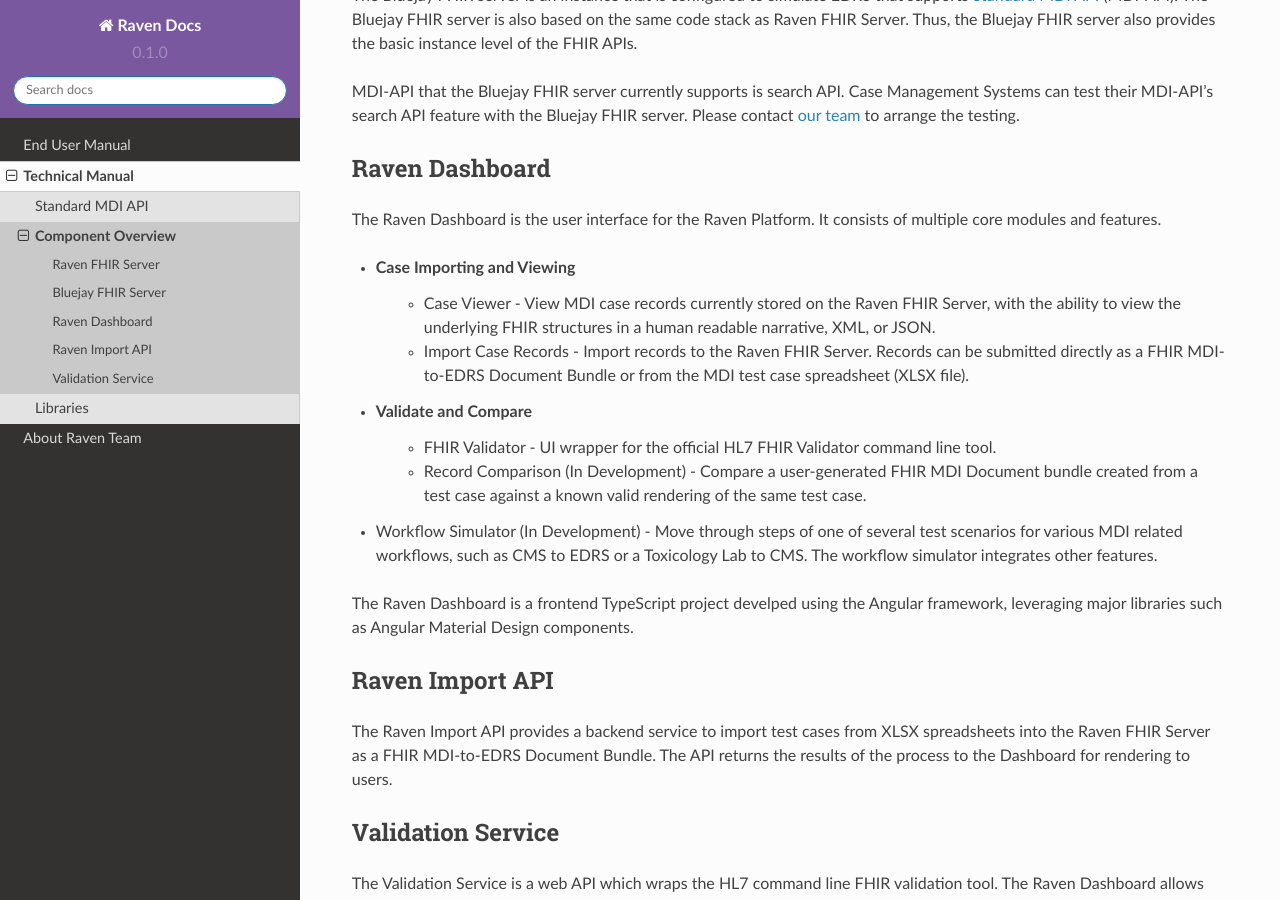
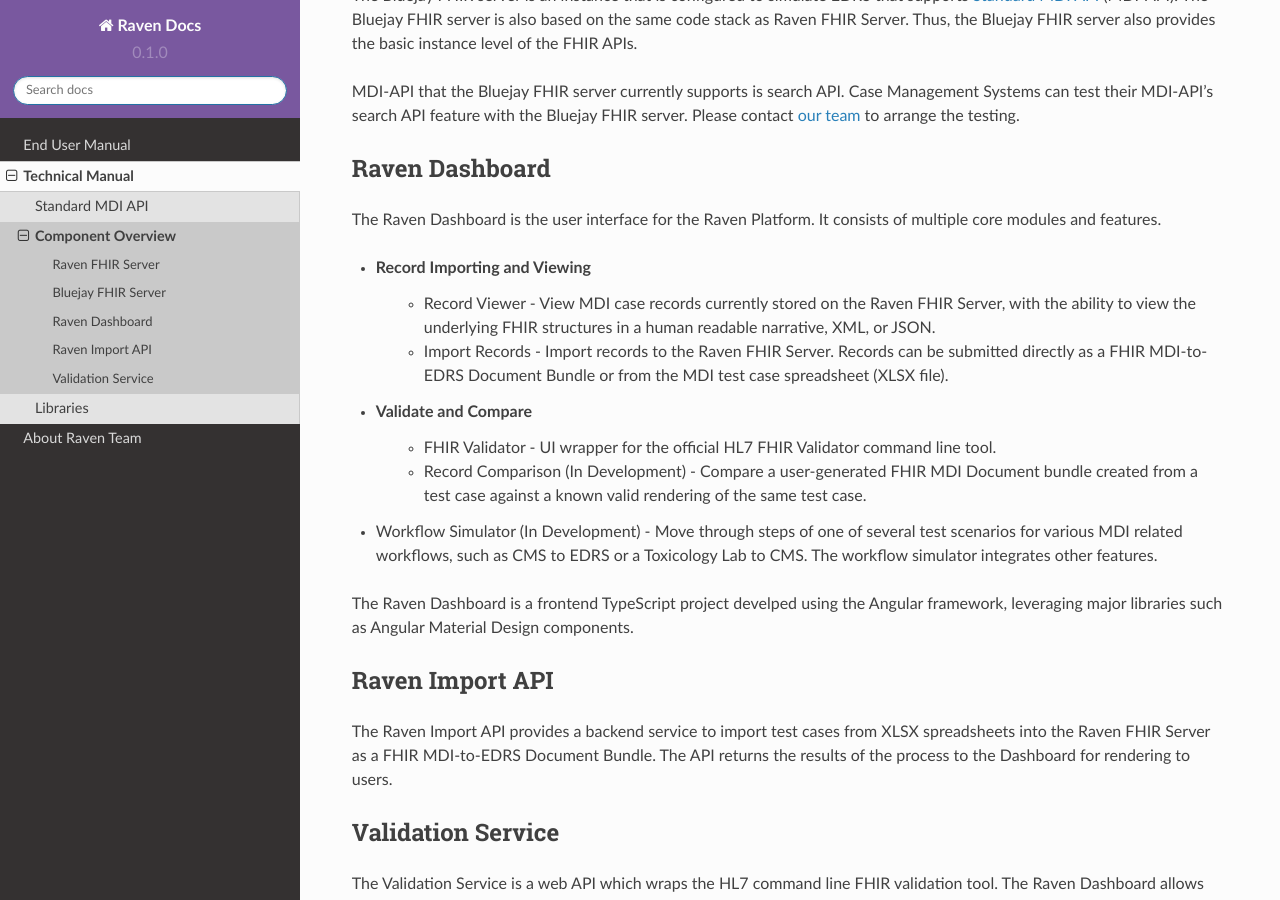
Before and after one commit to MortalityReporting/RavenDocs, a Sphinx documentation site: the page built from docs/source/technicalManual/componentOverview.rst, in a window 1280 px wide and 900 px high, scrolled down 953 px. Built offline with Sphinx 7.4.7 and the Read the Docs theme 2.0.0, drawn with Linux system fonts in a browser that asks for light colours.

Commit message:
Update componentOverview.rst

```diff
--- a/docs/source/technicalManual/componentOverview.rst
+++ b/docs/source/technicalManual/componentOverview.rst
@@ -37,9 +37,9 @@
 -----------------
 The Raven Dashboard is the user interface for the Raven Platform. It consists of multiple core modules and features.
 
-* Case Importing and Viewing
-   * Case Viewer - View MDI case records currently stored on the Raven FHIR Server, with the ability to view the underlying FHIR structures in a human readable narrative, XML, or JSON.
-   * Import Case Records - Import records to the Raven FHIR Server. Records can be submitted directly as a FHIR MDI-to-EDRS Document Bundle or from the MDI test case spreadsheet (XLSX file).
+* Record Importing and Viewing
+   * Record Viewer - View MDI case records currently stored on the Raven FHIR Server, with the ability to view the underlying FHIR structures in a human readable narrative, XML, or JSON.
+   * Import Records - Import records to the Raven FHIR Server. Records can be submitted directly as a FHIR MDI-to-EDRS Document Bundle or from the MDI test case spreadsheet (XLSX file).
 * Validate and Compare
    * FHIR Validator - UI wrapper for the official HL7 FHIR Validator command line tool.
    * Record Comparison (In Development) - Compare a user-generated FHIR MDI Document bundle created from a test case against a known valid rendering of the same test case.
```
